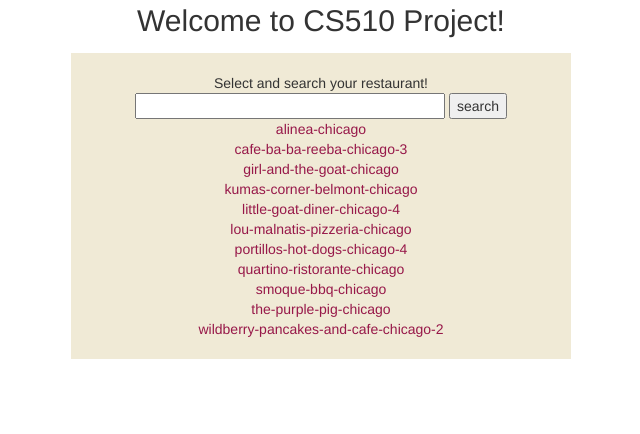
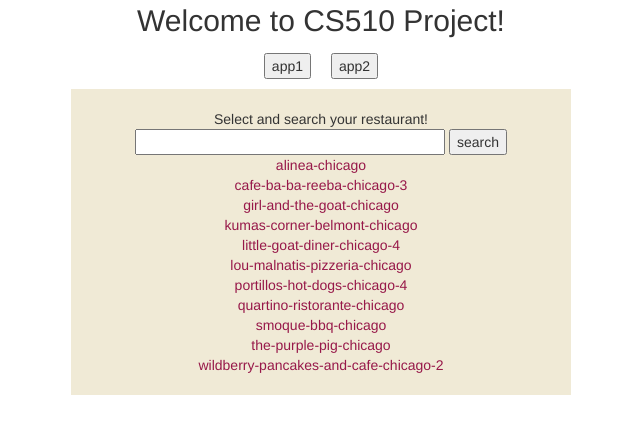
Before and after one commit to beado123/yelp_menu, a Flask app: page / in a window 1280 px wide. Shown: the top 434 px of the page, without its empty margins (319-959 px from the left). Run offline with Flask 2, Linux system fonts and the light colour scheme; parts of the project's set-up code (start-up, migrations or seed data) failed here and were passed over; some libraries are stand-ins or nearby versions.

Commit message:
add buttons

```diff
--- a/__init__.py
+++ b/__init__.py
@@ -19,8 +19,10 @@
     return dict((str(k), convert_keys_to_string(v))
         for k, v in dictionary.items())
 
+app.route('/app1', methods = ["GET", "POST"])
 @app.route('/', methods = ["GET", "POST"])
-def app2():
+def app1():
+	print("app1")
 	data = {}
 	bname = ""
 	if request.method == "POST":
@@ -35,10 +37,10 @@
 
 	return render_template("index1.html", dic=data, restaurant=bname)
 
-@app.route('/app1', methods = ["GET", "POST"])
-def app1():
+@app.route('/app2', methods = ["GET", "POST"])
+def app2():
+	print("app2")
 	dic = {}
-
 	if request.method == "POST":
 		print("Searching......")
 		bname = request.form['restaurant']
--- a/templates/index1.html
+++ b/templates/index1.html
@@ -21,7 +21,12 @@
 		<p style="font-size: 30px; text-align: center">Welcome to CS510 Project!</p>
 	<div>
 
-	<div class="col" id="head" style="text-align:center;margin:auto;padding:20px;background-color:#f0ead6;width: 500px">
+	<div style="display:flex;flex-direction:row;justify-content:center;">
+		<div style="margin-right: 10px"><button type="button" onclick="window.location.href='{{url_for( 'app1' )}}';">app1</button></div>
+		<div style="margin-left: 10px"><button type="button" onclick="window.location.href='{{url_for( 'app2')}}';">app2</button></div>
+	</div>
+
+	<div class="col" id="head" style="text-align:center;margin:auto;padding:20px;background-color:#f0ead6;width:500px;margin-top:10px">
 		<form method="POST" >
 			Select and search your restaurant!<br>
 			<input  name="restaurant" size="35">
```
Also changed, not shown: templates/index.html (+6 -1 lines).
